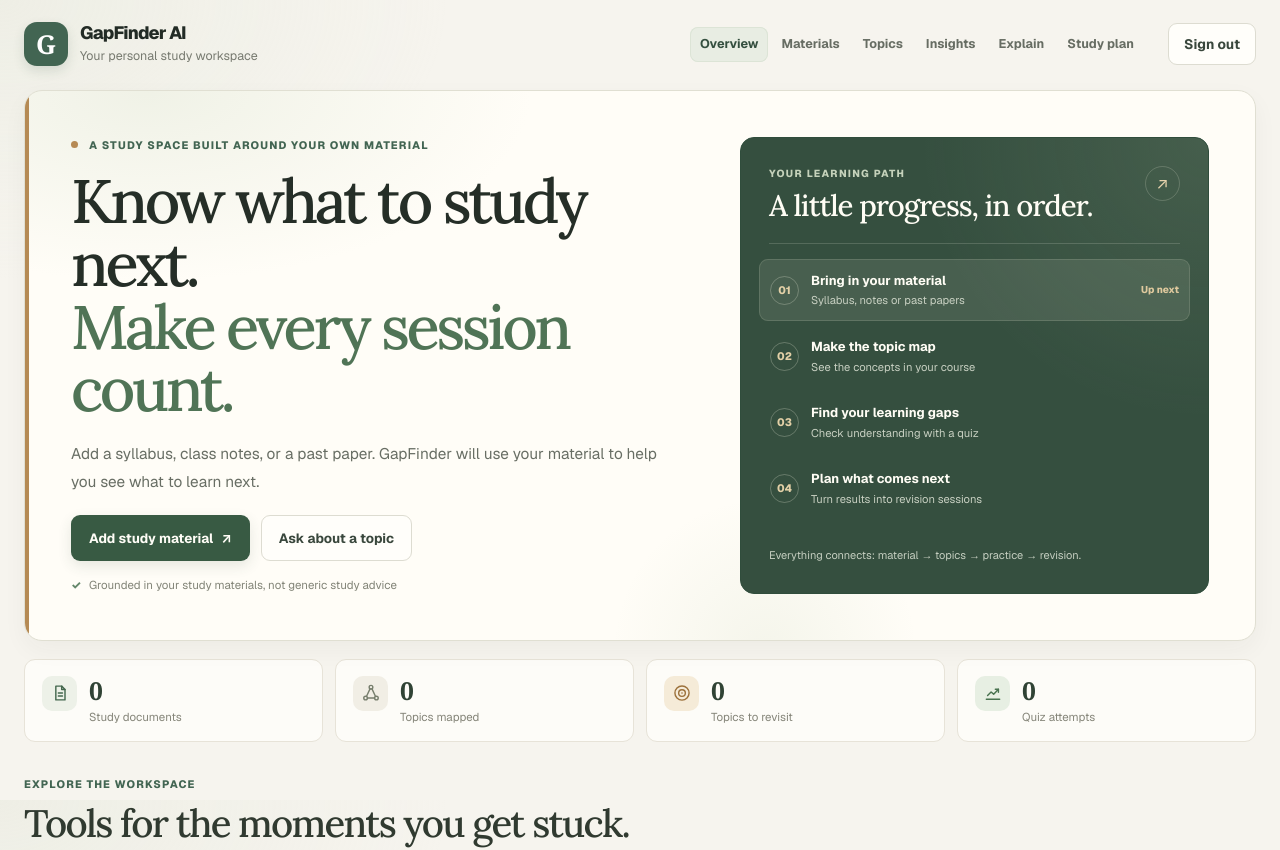
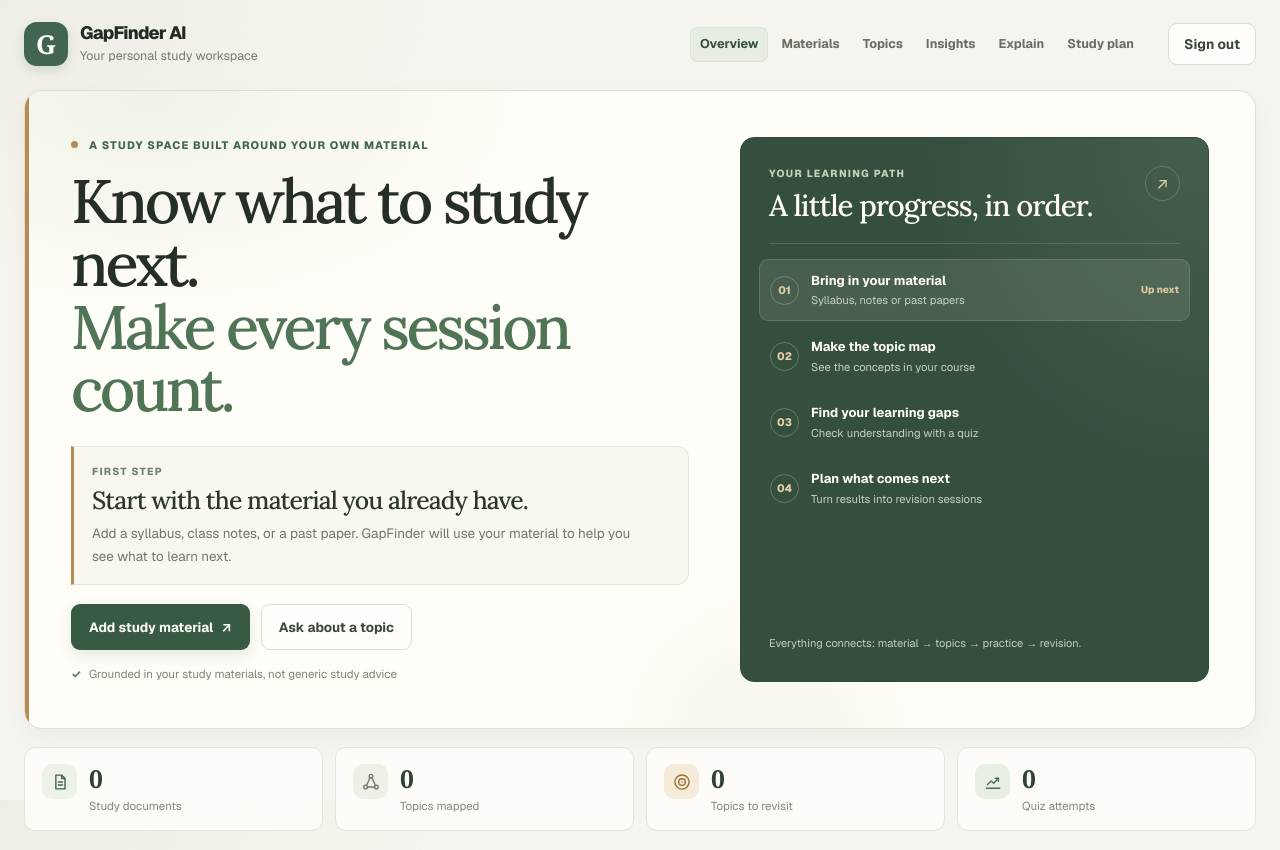
Before and after one commit to Dishagupta275/GapFinder_AI, a Next.js app: page / in a window 1280 px wide. Shown: the top 850 px of the page. Built offline with nearby package versions, Linux system fonts and the light colour scheme; no server answers; the database is empty.

Commit message:
Surface a personalized next study step on home

```diff
--- a/src/app/page.tsx
+++ b/src/app/page.tsx
@@ -82,7 +82,11 @@
         <div className="home-hero-copy">
           <p className="hero-eyebrow"><span className="eyebrow-mark" aria-hidden="true"></span> A study space built around your own material</p>
           <h1 className="hero-title">Know what to study next.<br /><span>Make every session count.</span></h1>
-          <p className="hero-description">{nextCopy}</p>
+          <div className="home-next-focus">
+            <p className="home-next-label">{nextLabel}</p>
+            <h2 className="home-next-title">{nextTitle}</h2>
+            <p className="home-next-copy">{nextCopy}</p>
+          </div>
           <div className="hero-actions">
             <Link className="btn btn-primary home-primary-action" href={nextHref}>{nextAction}<span aria-hidden="true"> ↗</span></Link>
             <Link className="btn btn-secondary" href="/explain">Ask about a topic</Link>
```
